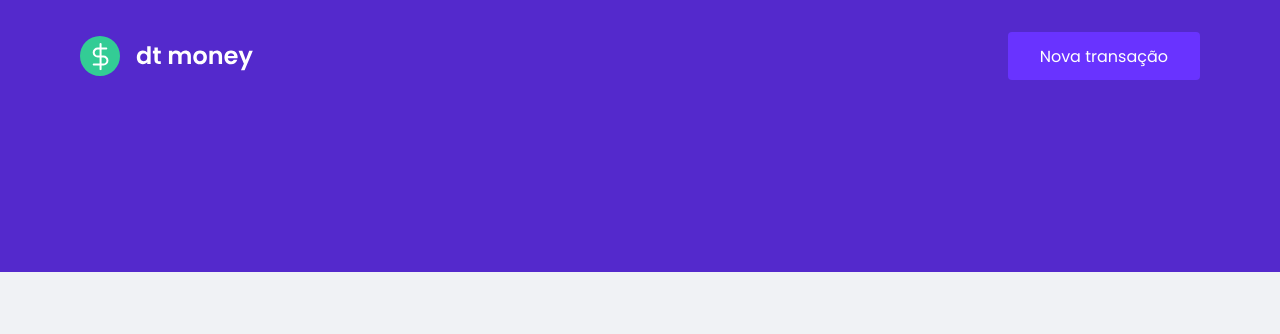
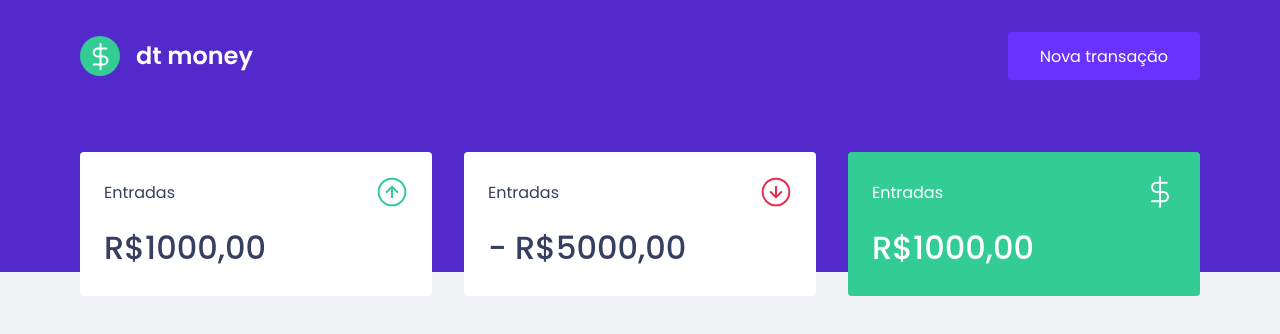
Before and after one commit to JonatanPaes/dtmoney, a React (Create React App) app: page / in a window 1280 px wide. Shown: the top 334 px of the page. Built offline with nearby package versions, Linux system fonts and the light colour scheme.

Commit message:
Componente: Summary

```diff
--- a/public/index.html
+++ b/public/index.html
@@ -11,7 +11,7 @@
 
     <title>dtmoney</title>
 
-    <link href="https://fonts.googleapis.com/css2?family=Poppins:wght@400;600&display=swap" rel="stylesheet">
+    <link href="https://fonts.googleapis.com/css2?family=Poppins:wght@400;500;600&display=swap" rel="stylesheet">
 
   </head>
   <body>
--- a/src/App.tsx
+++ b/src/App.tsx
@@ -1,3 +1,4 @@
+import { Dasboard } from "./components/Dashboard";
 import { Header } from "./components/Header";
 import { GlobalStyle } from "./styles/global";
 
@@ -5,6 +6,7 @@
   return (
     <>
       <Header />
+      <Dasboard />
       <GlobalStyle />
     </>
   );
--- /dev/null
+++ b/src/components/Dashboard/index.tsx
@@ -0,0 +1,10 @@
+import { Container } from "./styles";
+import { Summary } from "../Summary";
+
+export function Dasboard() {
+  return (
+    <Container>
+      <Summary />
+    </Container>
+  );
+}
--- /dev/null
+++ b/src/components/Dashboard/styles.ts
@@ -0,0 +1,7 @@
+import styled from "styled-components";
+
+export const Container = styled.main`
+  max-width: 1120px;
+  margin: 0 auto;
+  padding: 2.5rem 1rem;
+`;
--- /dev/null
+++ b/src/components/Summary/index.tsx
@@ -0,0 +1,32 @@
+import incomeImg from "../../assets/income.svg";
+import outcomeImg from "../../assets/outcome.svg";
+import totalcomeImg from "../../assets/total.svg";
+import { Container } from "./styles";
+
+export function Summary() {
+  return (
+    <Container>
+      <div>
+        <header>
+          <p>Entradas</p>
+          <img src={incomeImg} alt="Entradas"></img>
+        </header>
+        <strong>R$1000,00</strong>
+      </div>
+      <div>
+        <header>
+          <p>Entradas</p>
+          <img src={outcomeImg} alt="Saidas"></img>
+        </header>
+        <strong>- R$5000,00</strong>
+      </div>
+      <div className="highlight-background">
+        <header>
+          <p>Entradas</p>
+          <img src={totalcomeImg} alt="Total"></img>
+        </header>
+        <strong>R$1000,00</strong>
+      </div>
+    </Container>
+  );
+}
--- /dev/null
+++ b/src/components/Summary/styles.ts
@@ -0,0 +1,36 @@
+import styled from "styled-components";
+
+export const Container = styled.div`
+  display: grid;
+  grid-template-columns: repeat(3, 1fr);
+  gap: 2rem;
+  margin-top: -10rem;
+
+  div {
+    background: var(--shape);
+    padding: 1.5rem;
+    border-radius: 0.25rem;
+
+    color: var(--text-title);
+
+    header {
+      display: flex;
+      align-items: center;
+      justify-content: space-between;
+    }
+
+    strong {
+      display: block;
+      margin-top: 1rem;
+      font-size: 2rem;
+      font-weight: 500;
+      line-height: 3rem;
+    }
+
+    &.highlight-background {
+      background: var(--green);
+      color: #fff;
+    }
+
+  }
+`;
--- a/src/styles/global.ts
+++ b/src/styles/global.ts
@@ -5,6 +5,7 @@
   :root {
     --background: #f0f2f5;
     --red: #e52e40;
+    --green: #33cc95;
     --blue: #5429cc;
 
     --blue-light: #6933ff;
```
